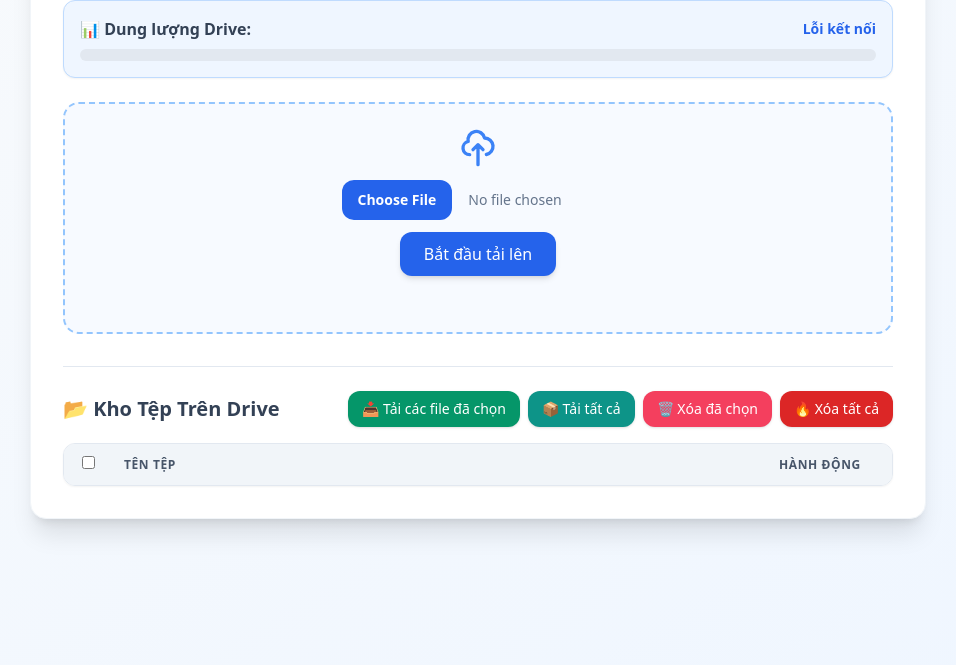
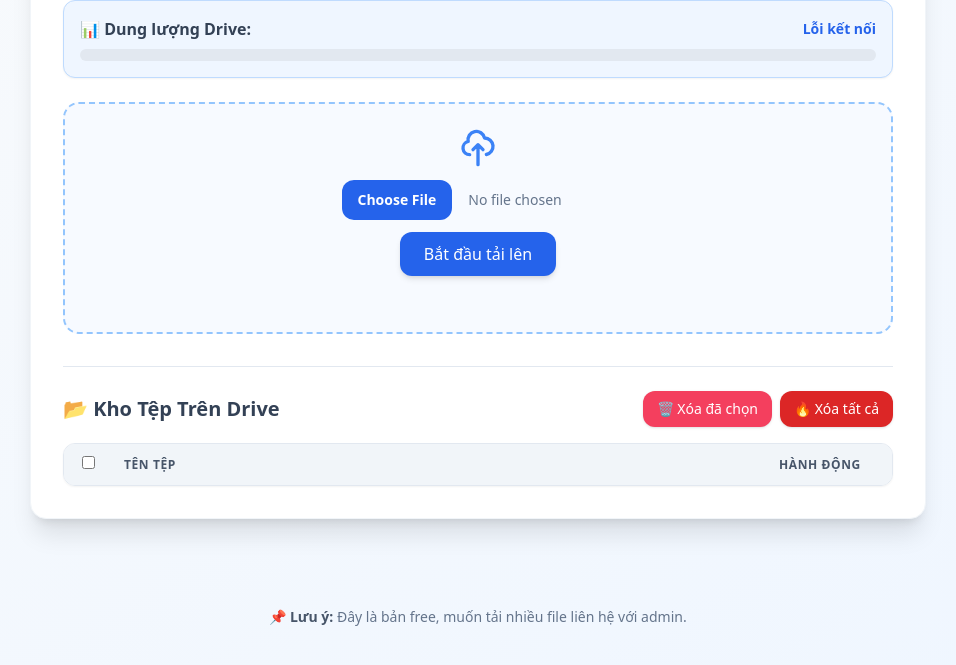
Before and after one commit to VietHoang2k1/drive-uploader, a website: page public/index.html in a window 1280 px wide. Shown: the part 125-790 px from the top of the page, without its empty margins (162-1118 px from the left). Drawn offline with nearby package versions, Linux system fonts and the light colour scheme; no server answers.

Commit message:
Update index.html

```diff
--- a/public/index.html
+++ b/public/index.html
@@ -7,8 +7,8 @@
     <!-- Sử dụng Tailwind CSS -->
     <script src="https://cdn.tailwindcss.com"></script>
 </head>
-<body class="bg-gradient-to-br from-slate-50 to-blue-50 min-h-screen py-8 px-4">
-    <div class="max-w-4xl mx-auto bg-white rounded-2xl shadow-xl p-6 md:p-8 border border-slate-100">
+<body class="bg-gradient-to-br from-slate-50 to-blue-50 min-h-screen py-8 px-4 flex flex-col justify-between">
+    <div class="max-w-4xl w-full mx-auto bg-white rounded-2xl shadow-xl p-6 md:p-8 border border-slate-100 mb-6">
 
         <!-- Tiêu đề -->
         <h1 class="text-3xl font-extrabold text-slate-800 mb-6 text-center tracking-tight">
@@ -49,14 +49,8 @@
         <div class="flex flex-col md:flex-row justify-between items-center mb-4 gap-3">
             <h2 class="text-xl font-bold text-slate-700">📂 Kho Tệp Trên Drive</h2>
 
-            <!-- Nhóm nút chức năng hàng loạt -->
+            <!-- Nhóm nút chức năng hàng loạt (Đã lược bỏ nút tải zip) -->
             <div class="flex flex-wrap gap-2">
-                <button onclick="downloadSelectedZip()" class="bg-emerald-600 text-white px-3.5 py-2 rounded-xl text-xs md:text-sm font-medium hover:bg-emerald-700 shadow transition active:scale-95">
-                    📥 Tải các file đã chọn
-                </button>
-                <button onclick="downloadAllZip()" class="bg-teal-600 text-white px-3.5 py-2 rounded-xl text-xs md:text-sm font-medium hover:bg-teal-700 shadow transition active:scale-95">
-                    📦 Tải tất cả
-                </button>
                 <button onclick="deleteSelectedFiles()" class="bg-rose-500 text-white px-3.5 py-2 rounded-xl text-xs md:text-sm font-medium hover:bg-rose-600 shadow transition active:scale-95">
                     🗑️ Xóa đã chọn
                 </button>
@@ -82,6 +76,11 @@
             </table>
         </div>
     </div>
+
+    <!-- FOOTER LƯU Ý -->
+    <footer class="text-center text-slate-500 text-xs md:text-sm pb-4">
+        📌 <span class="font-semibold text-slate-600">Lưu ý:</span> Đây là bản free, muốn tải nhiều file liên hệ với admin.
+    </footer>
 
     <script>
         let allFilesCache = []; // Lưu trữ danh sách file toàn cục
@@ -220,65 +219,6 @@
             loadStorageQuota();
         }
 
-        // Tải các file đã chọn (Mở liên kết tải trực tiếp)
-        function downloadSelectedZip() {
-            const selectedCheckboxes = document.querySelectorAll('.file-checkbox:checked');
-            if (selectedCheckboxes.length === 0) {
-                alert('Vui lòng chọn ít nhất một file để tải.');
-                return;
-            }
-
-            const statusText = document.getElementById('uploadStatus');
-            statusText.innerText = `🚀 Đang mở tải xuống ${selectedCheckboxes.length} file...`;
-            statusText.className = "text-sm font-semibold text-blue-600 mt-2";
-
-            selectedCheckboxes.forEach((cb, index) => {
-                const downloadUrl = `https://drive.google.com/uc?export=download&id=${cb.value}`;
-                setTimeout(() => {
-                    const a = document.createElement('a');
-                    a.href = downloadUrl;
-                    a.target = '_blank';
-                    document.body.appendChild(a);
-                    a.click();
-                    a.remove();
-                }, index * 300);
-            });
-
-            setTimeout(() => {
-                statusText.innerText = '✨ Đã kích hoạt tải xuống thành công!';
-                statusText.className = "text-sm font-semibold text-emerald-600 mt-2";
-            }, selectedCheckboxes.length * 300);
-        }
-
-        // Tải tất cả các file (Mở liên kết tải trực tiếp)
-        function downloadAllZip() {
-            if (allFilesCache.length === 0) {
-                alert('Kho Drive đang trống!');
-                return;
-            }
-
-            const statusText = document.getElementById('uploadStatus');
-            statusText.innerText = `🚀 Đang mở tải xuống toàn bộ ${allFilesCache.length} file...`;
-            statusText.className = "text-sm font-semibold text-blue-600 mt-2";
-
-            allFilesCache.forEach((file, index) => {
-                const downloadUrl = `https://drive.google.com/uc?export=download&id=${file.id}`;
-                setTimeout(() => {
-                    const a = document.createElement('a');
-                    a.href = downloadUrl;
-                    a.target = '_blank';
-                    document.body.appendChild(a);
-                    a.click();
-                    a.remove();
-                }, index * 300);
-            });
-
-            setTimeout(() => {
-                statusText.innerText = '✨ Đã kích hoạt tải xuống tất cả thành công!';
-                statusText.className = "text-sm font-semibold text-emerald-600 mt-2";
-            }, allFilesCache.length * 300);
-        }
-
         loadStorageQuota();
         loadFiles();
     </script>
```
